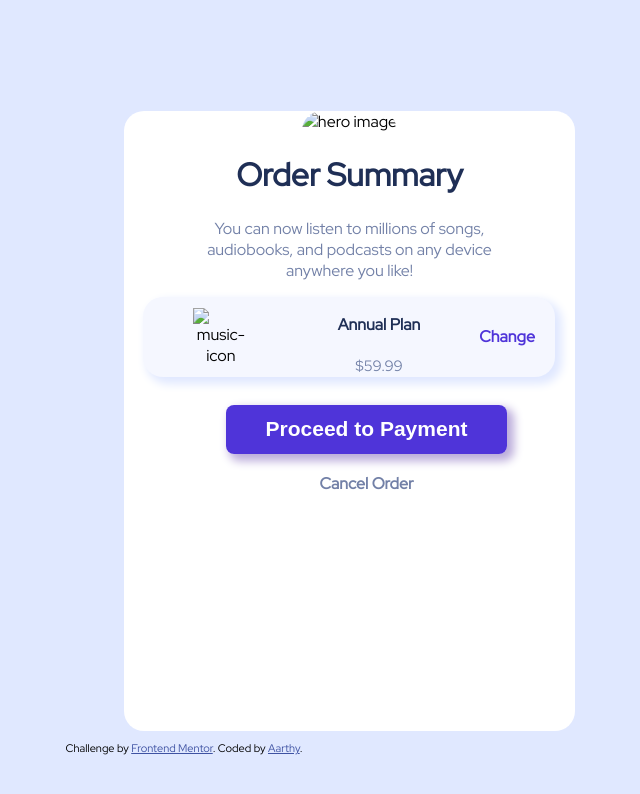
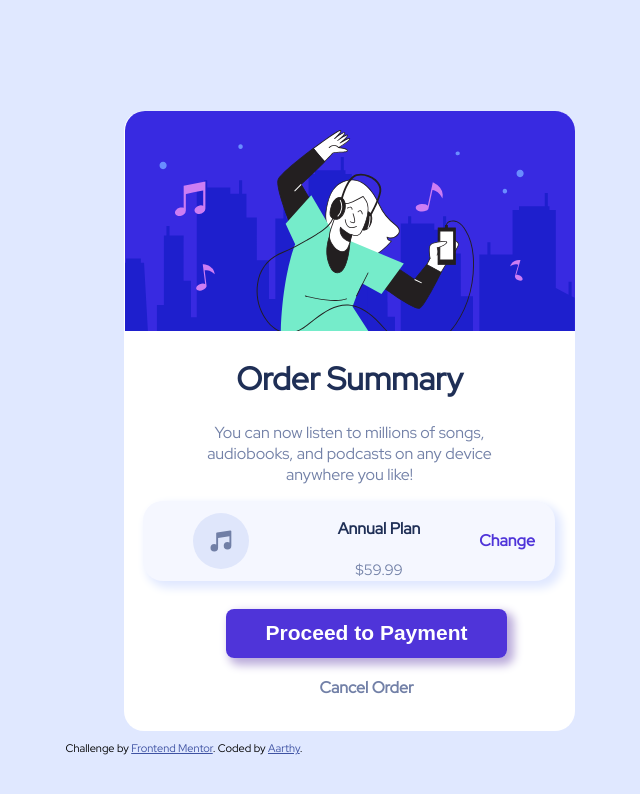
Before and after one commit to Theera12/order-summary-challenge, a plain HTML site: page index.html in a window 1280 px wide. Shown: the whole page, without its empty margins (456-1096 px from the left). Drawn offline with Linux system fonts and the light colour scheme; files that its build step writes are made by us from their sources.

Commit message:
Update index.html

```diff
--- a/index.html
+++ b/index.html
@@ -5,7 +5,7 @@
   <meta charset="UTF-8">
   <meta name="viewport" content="width=device-width, initial-scale=1.0"> <!-- displays site properly based on user's device -->
   <meta http-equiv="X-UA-Compatible" content="ie=edge" />
-  <link rel="icon" type="image/png" sizes="32x32" href="./images/favicon-32x32.png">
+  <link rel="icon" type="image/png" sizes="32x32" href="favicon-32x32.png">
   <link rel="stylesheet" href="css/styles.css">
   <link rel="preconnect" href="https://fonts.gstatic.com" crossorigin>
   <link href="https://fonts.googleapis.com/css2?family=Merriweather&family=Montserrat&family=Red+Hat+Display&family=Sacramento&display=swap" rel="stylesheet">
@@ -19,12 +19,12 @@
   <div class="container">
 
 
-    <img class="hero" src="images/illustration-hero.svg" alt="hero image">
+    <img class="hero" src="illustration-hero.svg" alt="hero image">
     <h1 class="heading1"> <b> Order Summary</b></h1>
     <p class="summary">You can now listen to millions of songs,<br> audiobooks, and podcasts on any
       device <br>anywhere you like!</p>
     <div class="box1">
-      <img class="music-img" src="images\icon-music.svg" alt="music-icon">
+      <img class="music-img" src="icon-music.svg" alt="music-icon">
       <table class="table">
         <tr>
           <td>
```
